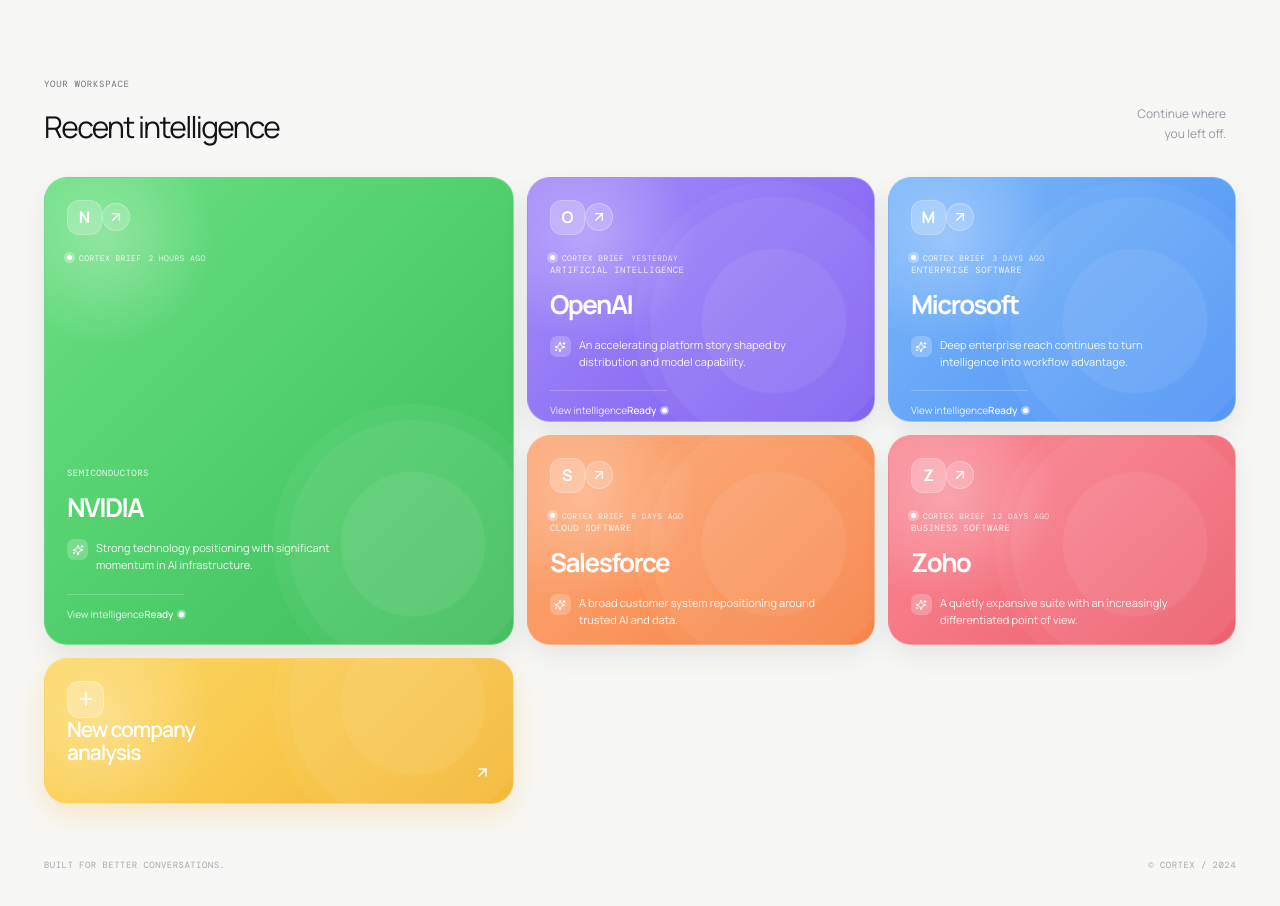
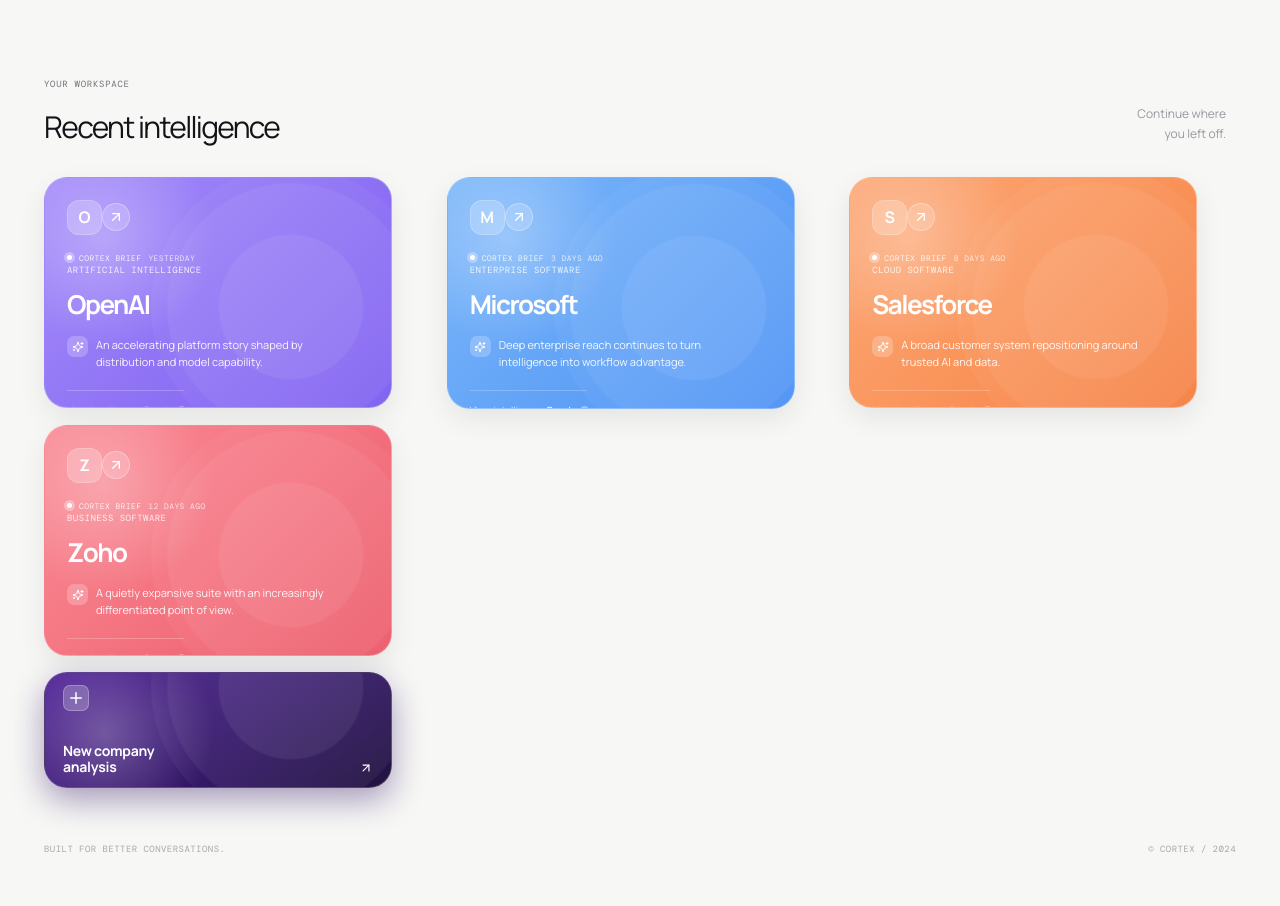
Before and after one commit to Rishitha-riya06/democortexai, a React (Vite) app: page / in a window 1280 px wide. Shown: the part 740-1646 px from the top of the page. Built offline with nearby package versions, Linux system fonts and the light colour scheme; a web font is replaced by a local one.

Commit message:
changed the size and alignment of homepage intelligence cards

```diff
--- a/src/data/mockCompanies.ts
+++ b/src/data/mockCompanies.ts
@@ -1,20 +1,6 @@
 import { CompanyKey, HistoryItem } from '../types/company';
 
 export const mockHistory: HistoryItem[] = [
-  {
-    name: 'NVIDIA',
-    monogram: 'N',
-    industry: 'Semiconductors',
-    time: '2 hours ago',
-    preview: 'Strong technology positioning with significant momentum in AI infrastructure.',
-    color: '#51cf6c',
-    bgGradient: 'linear-gradient(135deg, #6ce083 0%, #51cf6c 50%, #3ebd5b 100%)',
-    textColor: '#ffffff',
-    accentColor: '#ffffff',
-    avatarBg: 'rgba(255, 255, 255, 0.22)',
-    avatarColor: '#ffffff',
-    borderColor: 'rgba(255, 255, 255, 0.2)',
-  },
   {
     name: 'OpenAI',
     monogram: 'O',
@@ -73,7 +59,7 @@ export const mockHistory: HistoryItem[] = [
   },
 ];
 
-export const mockExampleCompanies = ['NVIDIA', 'Stripe', 'HubSpot', 'Zoho'];
+export const mockExampleCompanies = ['OpenAI', 'Microsoft', 'Salesforce', 'Zoho'];
 
 export const mockCompanyColors: Record<CompanyKey, string> = {
   target: '#6d4aff',
--- a/src/index.css
+++ b/src/index.css
@@ -369,9 +369,10 @@ input:focus-visible {
 
 .history-grid {
     display: grid;
-    grid-template-columns: 1.35fr 1fr 1fr;
-    grid-template-rows: 245px 210px;
-    gap: 13px;
+    grid-template-columns: repeat(3, 1fr);
+    gap: 16px;
+    max-width: 1200px;
+    margin: 0 auto;
 }
 
 .history-card,
@@ -388,6 +389,13 @@ input:focus-visible {
     flex-direction: column;
     box-shadow: 0 10px 28px rgba(0, 0, 0, 0.08);
     transition: border-color .25s, box-shadow .25s, transform .25s;
+}
+
+.history-card {
+    width: 90%;
+    aspect-ratio: 0.9 / 0.6;
+    min-height: 0;
+    justify-self: start;
 }
 
 .history-card:hover,
@@ -433,26 +441,6 @@ input:focus-visible {
     transform: scale(1.08);
 }
 
-.card-0 {
-    grid-row: span 2;
-}
-
-.card-1 {
-    grid-column: 2;
-}
-
-.card-2 {
-    grid-column: 3;
-}
-
-.card-3 {
-    grid-column: 2;
-}
-
-.card-4 {
-    grid-column: 3;
-}
-
 .card-top,
 .card-bottom {
     display: flex;
@@ -608,55 +596,95 @@ input:focus-visible {
 }
 
 .history-add {
-    align-items: flex-start;
+    grid-column: 1;
+    grid-row: 3;
+    width: 90%;
+    aspect-ratio: 0.9 / 0.3;
+    min-height: 0;
+    justify-self: start;
+    display: flex;
+    flex-direction: column;
     justify-content: space-between;
-    background: linear-gradient(135deg, #fcd968 0%, #f8c84c 50%, #f3b632 100%);
+    align-items: stretch;
+    padding: 12px 18px;
+    background: linear-gradient(145deg, #4c1d95 0%, #2e1065 55%, #180838 100%);
     color: #ffffff;
-    border: 1px solid rgba(255, 255, 255, 0.25);
-    box-shadow: 0 10px 28px rgba(243, 182, 50, 0.25);
+    border: 1px solid rgba(255, 255, 255, 0.2);
+    box-shadow: 0 12px 32px rgba(46, 16, 101, 0.4);
+    cursor: pointer;
 }
 
 .history-add:hover {
-    border-color: rgba(255, 255, 255, 0.5);
-    box-shadow: 0 20px 42px rgba(243, 182, 50, 0.35);
-}
-
-.history-add-icon,
-.history-add>span:not(.card-ambient-light):not(.card-concentric-rings) {
-    display: grid;
-    place-items: center;
-    width: 37px;
-    height: 37px;
-    background: rgba(255, 255, 255, 0.25);
-    border: 1px solid rgba(255, 255, 255, 0.3);
-    border-radius: 12px;
-    color: #ffffff;
-    backdrop-filter: blur(4px);
+    border-color: rgba(255, 255, 255, 0.45);
+    box-shadow: 0 20px 45px rgba(76, 29, 149, 0.55);
+}
+
+.history-add .card-top {
+    display: flex;
+    align-items: center;
+    justify-content: flex-start;
     position: relative;
     z-index: 1;
 }
 
-.history-add strong {
-    font-size: 21px;
-    line-height: 1.1;
-    letter-spacing: -.05em;
-    font-weight: 600;
-    color: #ffffff;
+.history-add .company-avatar {
+    width: 26px;
+    height: 26px;
+    font-size: 12px;
+    border-radius: 7px;
+}
+
+.history-add-bottom {
+    display: flex;
+    align-items: flex-end;
+    justify-content: space-between;
+    width: 100%;
     position: relative;
     z-index: 1;
 }
 
-.history-add>svg {
-    align-self: flex-end;
+.history-add-bottom strong {
+    font-size: 14px;
+    line-height: 1.15;
+    letter-spacing: -.02em;
+    font-weight: 700;
+    color: #ffffff;
+    margin: 0;
+    text-align: left;
+}
+
+.history-add-bottom svg {
     color: #ffffff;
     transition: transform .2s, color .2s;
-    position: relative;
-    z-index: 1;
-}
-
-.history-add:hover>svg {
+    flex-shrink: 0;
+    width: 14px;
+    height: 14px;
+}
+
+.history-add:hover .history-add-bottom svg {
     transform: translate(2px, -2px);
-    color: #ffffff;
+}
+
+@media (max-width: 1024px) {
+    .history-grid {
+        grid-template-columns: repeat(2, 1fr);
+    }
+    .history-add {
+        grid-column: 1;
+        grid-row: auto;
+        width: 90%;
+    }
+}
+
+@media (max-width: 640px) {
+    .history-grid {
+        grid-template-columns: 1fr;
+    }
+    .history-add {
+        grid-column: 1;
+        grid-row: auto;
+        width: 90%;
+    }
 }
 
 .footer-note {
--- a/src/pages/Home.tsx
+++ b/src/pages/Home.tsx
@@ -102,15 +102,19 @@ export function Home({
           <button className="history-add" onClick={onNew}>
             <span className="card-ambient-light" />
             <span className="card-concentric-rings" />
-            <span>
-              <Plus size={20} />
+            <div className="card-top">
+              <span className="company-avatar">
+                <Plus size={18} />
               </span>
+            </div>
+            <div className="history-add-bottom">
               <strong>
                 New company
                 <br />
                 analysis
               </strong>
-            <ArrowUpRight size={17} />
+              <ArrowUpRight size={18} />
+            </div>
           </button>
         </div>
       </section>
```
Lines whose indentation alone changed are shown as unchanged.
